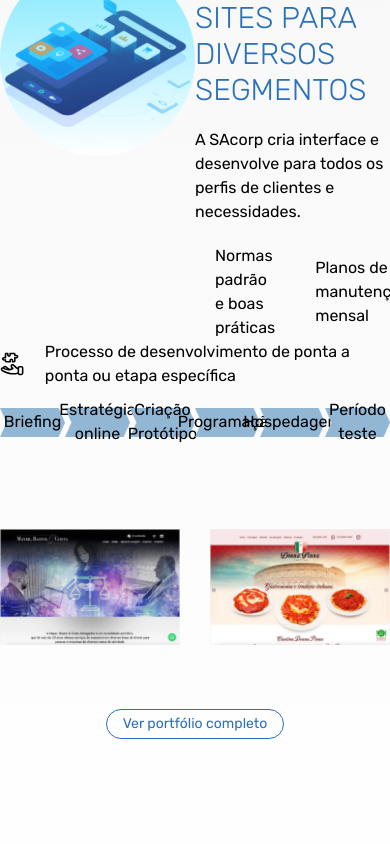
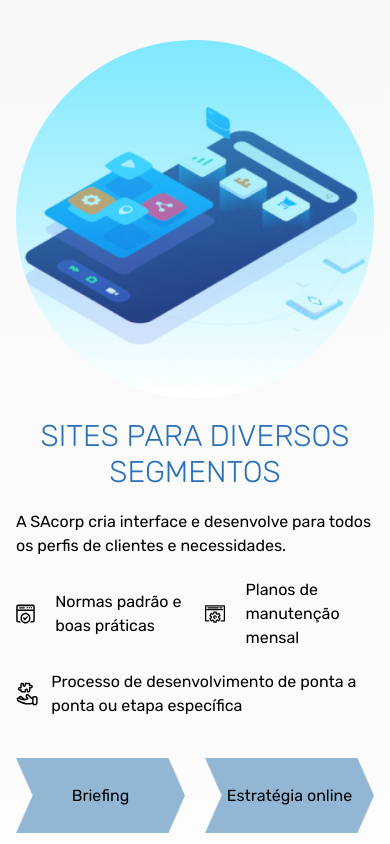
Before and after one commit to willdjm/ttt, a Next.js app: page / in a window 390 px wide. Shown: the top 844 px of the page. Built offline with nearby package versions, Linux system fonts and the light colour scheme.

Commit message:
first commit

```diff
--- a/src/app/components/Apps.tsx
+++ b/src/app/components/Apps.tsx
@@ -25,22 +25,22 @@ return (
 </div>
 <div className="lg:flex items-center lg:justify-between justify-center lg:relative gap-5 grid grid-cols-2 lg:bottom-10 mt-5">
 
-  <div className="border border-black rounded-full w-44 h-44 flex items-center justify-center">
+  <div className="border border-black rounded-full lg:w-44 w-36 lg:h-44 h-36 flex items-center justify-center">
 <span>Embarcado</span>
   </div>
-  <div className="border border-black rounded-full w-44 h-44 flex items-center justify-center">
+  <div className="border border-black rounded-full lg:w-44 w-36 lg:h-44 h-36 flex items-center justify-center">
 <span>Web App</span>
   </div>
-  <div className="border border-black rounded-full w-44 h-44 flex items-center justify-center">
+  <div className="border border-black rounded-full lg:w-44 w-36 lg:h-44 h-36 flex items-center justify-center">
 <span>Híbrido</span>
   </div>
-  <div className="border border-black rounded-full w-44 h-44 flex items-center justify-center">
+  <div className="border border-black rounded-full lg:w-44 w-36 lg:h-44 h-36 flex items-center justify-center">
   <picture>
         <img src="./img-apple-store.png" alt="" className="" />
 
       </picture>
   </div>
-  <div className="border border-black rounded-full w-44 h-44 flex items-center justify-center">
+  <div className="border border-black rounded-full lg:w-44 w-36 lg:h-44 h-36 flex items-center justify-center">
   <picture>
         <img src="./img-app-store.png" alt="" className="" />
 
--- a/src/app/components/Portifolio.tsx
+++ b/src/app/components/Portifolio.tsx
@@ -36,19 +36,19 @@ export function Portifolio() {
 
 return (
 
-<section className="bg-gradient-to-b from-gray-300/50 to-white flex justify-center items-center pb-36">
+<section className="bg-gradient-to-b from-gray-300/50 to-white flex justify-center items-center lg:pb-36 py-10 lg:py-0 px-4">
     <div className='md:justify-between flex flex-col justify-items-center md:max-w-6xl w-full relative'>
 
-<div className="flex items-center justify-center">
-<div className="w-1/2 flex flex-col items-center justify-center relative">
+<div className="lg:flex grid items-center justify-center gap-5">
+<div className="lg:w-1/2 flex flex-col items-center justify-center lg:relative">
             <picture>
-        <img src="./Component3.png" alt="" className="relative bottom-28" />
+        <img src="./Component3.png" alt="" className="lg:relative lg:bottom-28" />
 
       </picture>
 
             </div>
-<div className="w-1/2 flex flex-col items-start justify-center">
-                <h3 className="text-blue-400 lg:text-left font-light lg:text-5xl text-3xl uppercase">
+<div className="lg:w-1/2 flex flex-col lg:items-start justify-center">
+                <h3 className="text-blue-400 lg:text-left text-center font-light lg:text-5xl text-3xl uppercase">
                 Sites para diversos segmentos
                 </h3>
                 <p className=" mt-5">
@@ -74,12 +74,12 @@ return (
             </div>
 
 </div>
-<div className="flex items-center justify-between relative bottom-10">
+<div className="lg:flex items-center grid justify-center lg:justify-between lg:relative lg:bottom-10">
 
 
 
 </div>
-<div className="flex items-center justify-center gap-5">
+<div className="flex items-center justify-center gap-3 mt-5">
                   <picture>
         <img src="./icon-processo.svg" alt="" className="" />
 
@@ -87,7 +87,7 @@ return (
       <span>Processo de desenvolvimento de ponta a ponta ou etapa específica </span>
                   </div>
 
-<div className="flex items-center justify-between py-5">
+<div className="lg:flex grid grid-cols-2 mt-5 gap-5 items-center lg:justify-between justify-center py-5">
 
 <div className="relative flex items-center justify-center">
 <picture>
@@ -168,7 +168,7 @@ return (
 </div>
 
 
-<div className="flex items-center justify-center py-8">
+<div className="flex items-center justify-center lg:py-8 py-5">
 <Swiper
         loop={true}
         slidesPerView={slidePreview}
```
